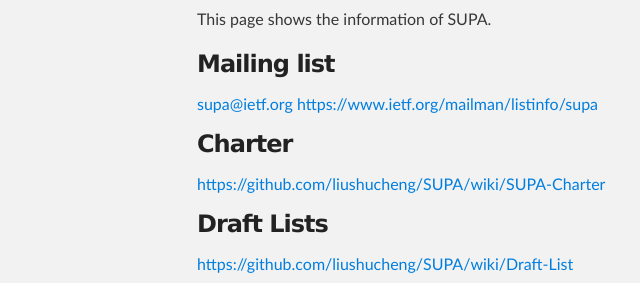
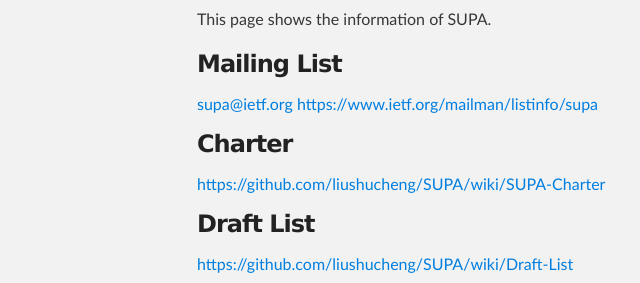
Before and after one commit to liushucheng/SUPA, a plain HTML site: page index.html in a window 1280 px wide. Shown: the part 362-645 px from the top of the page, 123-763 px from the left. Drawn offline with Linux system fonts and the light colour scheme.

Commit message:
Update index.html

```diff
--- a/index.html
+++ b/index.html
@@ -36,7 +36,7 @@
 
 <p>This page shows the information of SUPA.</p>
 <h3>
-<a name="mailing-list" class="anchor" href="#mailing-list"><span class="octicon octicon-link"></span></a>Mailing list</h3>
+<a name="mailing-list" class="anchor" href="#mailing-list"><span class="octicon octicon-link"></span></a>Mailing List</h3>
 <a href="supa@ietf.org">supa@ietf.org</a>
 <a href="https://www.ietf.org/mailman/listinfo/supa">https://www.ietf.org/mailman/listinfo/supa</a>
 
@@ -47,7 +47,7 @@
 
 
 <h3>
-<a name="drafts" class="anchor" href="#drafts"><span class="octicon octicon-link"></span></a>Draft Lists</h3>
+<a name="drafts" class="anchor" href="#drafts"><span class="octicon octicon-link"></span></a>Draft List</h3>
 
 <a href="https://github.com/liushucheng/SUPA/wiki/Draft-List">https://github.com/liushucheng/SUPA/wiki/Draft-List</a>
 
```
